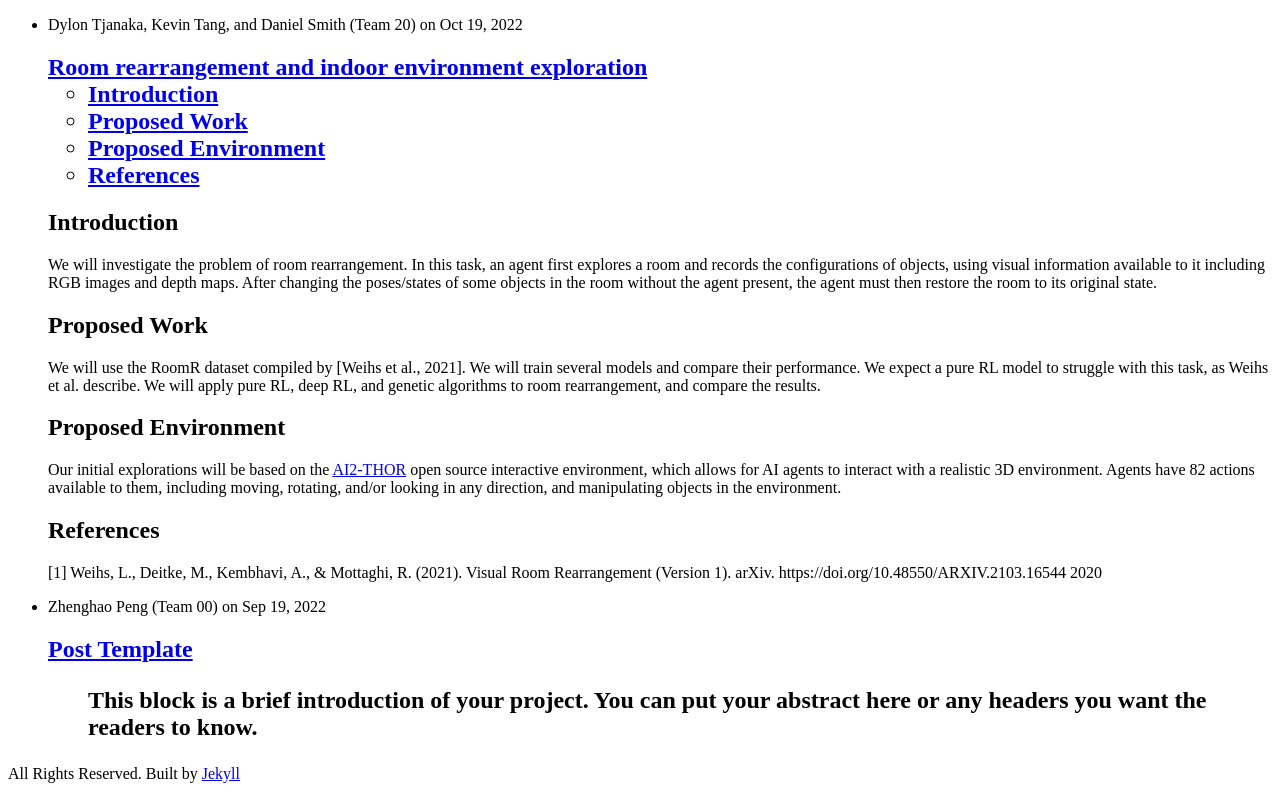
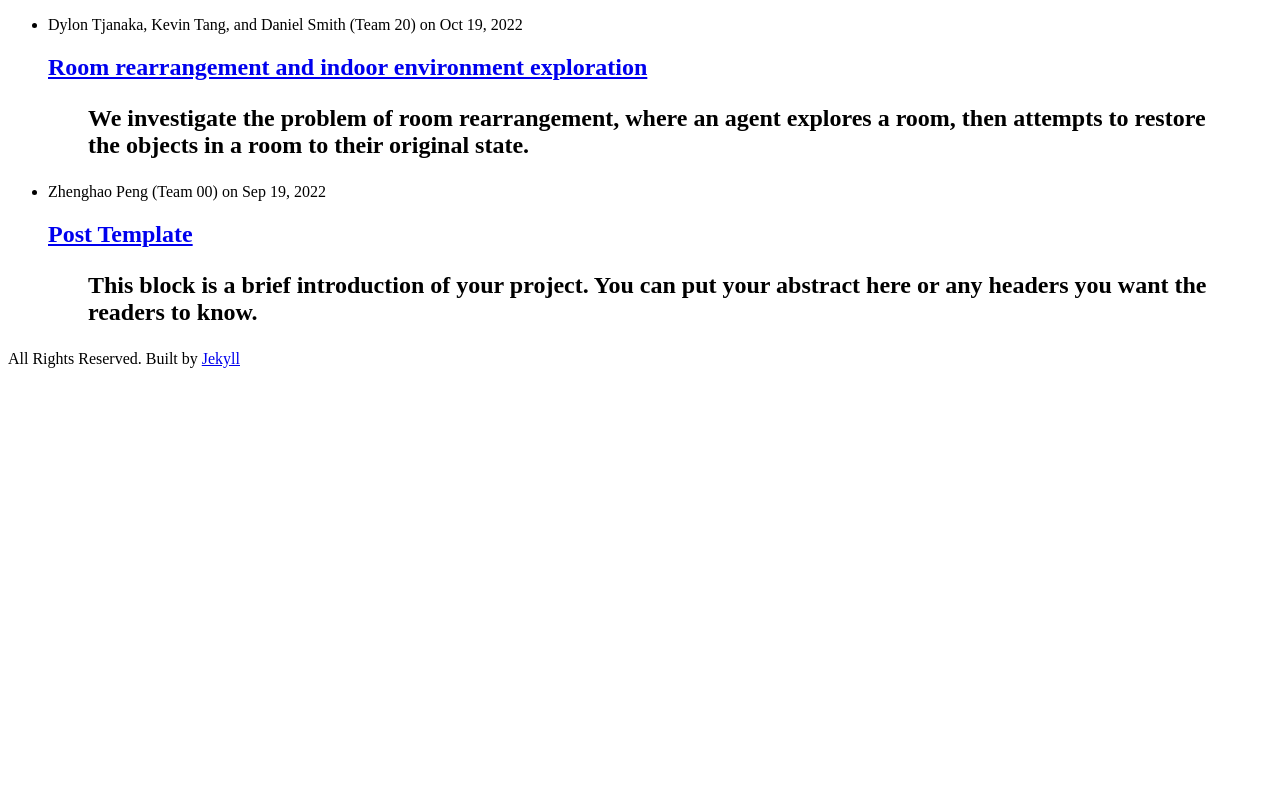
Before and after one commit to ucla-rlcourse/CS269-projects-2022fall, a Jekyll site: the page built from index.html, in a window 1280 px wide. Shown: the part 208-999 px from the top of the page. Built offline with Jekyll 4.4.1, drawn with Linux system fonts in a browser that asks for light colours; after the commit the page ends 900 px from its top, so only the background shows below that; some of the changed lines change nothing that is shown.

Commit message:
Update 2022-09-19-team20.md

```diff
--- a/_posts/2022-09-19-team20.md
+++ b/_posts/2022-09-19-team20.md
@@ -6,6 +6,9 @@ author: Dylon Tjanaka, Kevin Tang, and Daniel Smith (Team 20)
 date: 2022-10-19
 ---
 
+> We investigate the problem of room rearrangement, where an agent explores a room, then attempts to restore the objects in a room to their original state.
+
+<!--more-->
 {: class="table-of-content"}
 * TOC
 {:toc}
@@ -17,7 +20,6 @@ We will investigate the problem of room rearrangement. In this task, an agent fi
 We will use the RoomR dataset compiled by [Weihs et al., 2021]. We will train several models and compare their performance. We expect a pure RL model to struggle with this task, as Weihs et al. describe. We will apply pure RL, deep RL, and genetic algorithms to room rearrangement, and compare the results.
 
 ## Proposed Environment
-
 Our initial explorations will be based on the [AI2-THOR](https://ai2thor.allenai.org/) open source interactive environment, which allows for AI agents to interact with a realistic 3D environment. Agents have 82 actions available to them, including moving, rotating, and/or looking in any direction, and manipulating objects in the environment.
 
 
```
